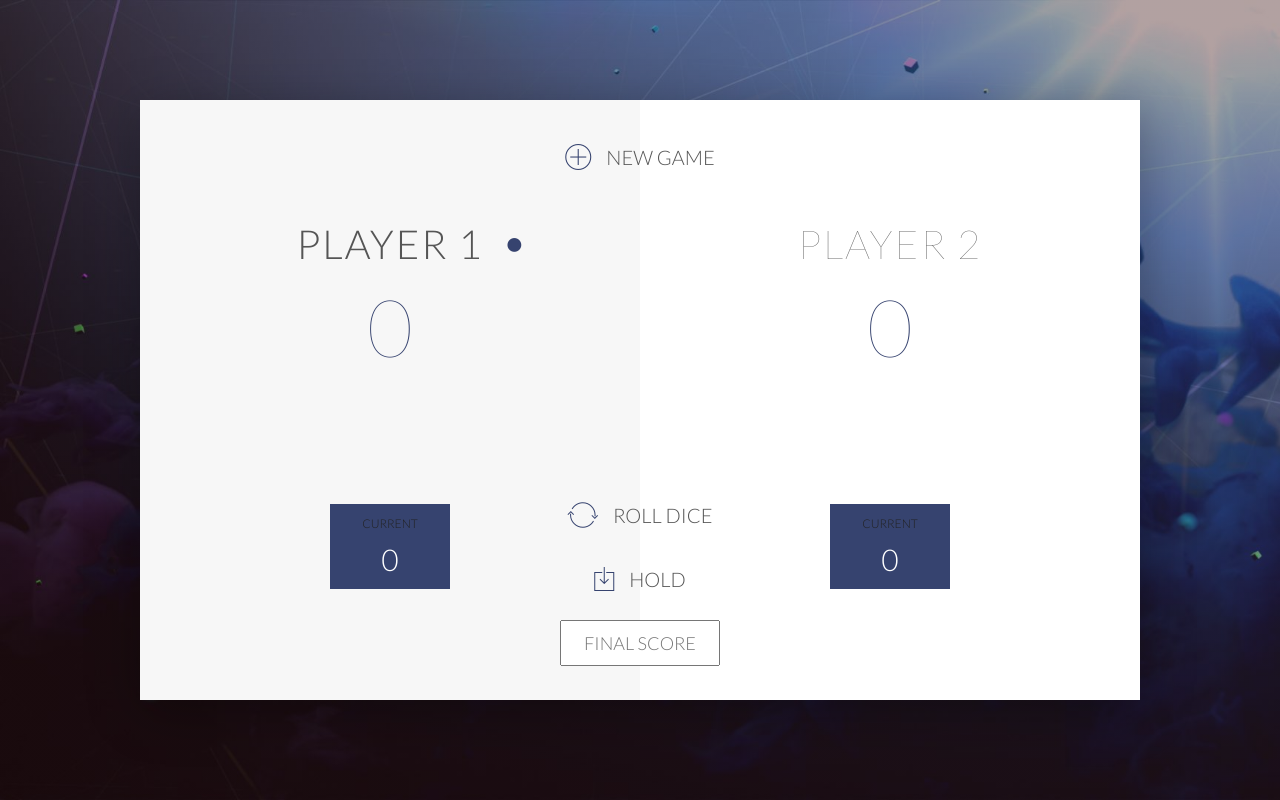
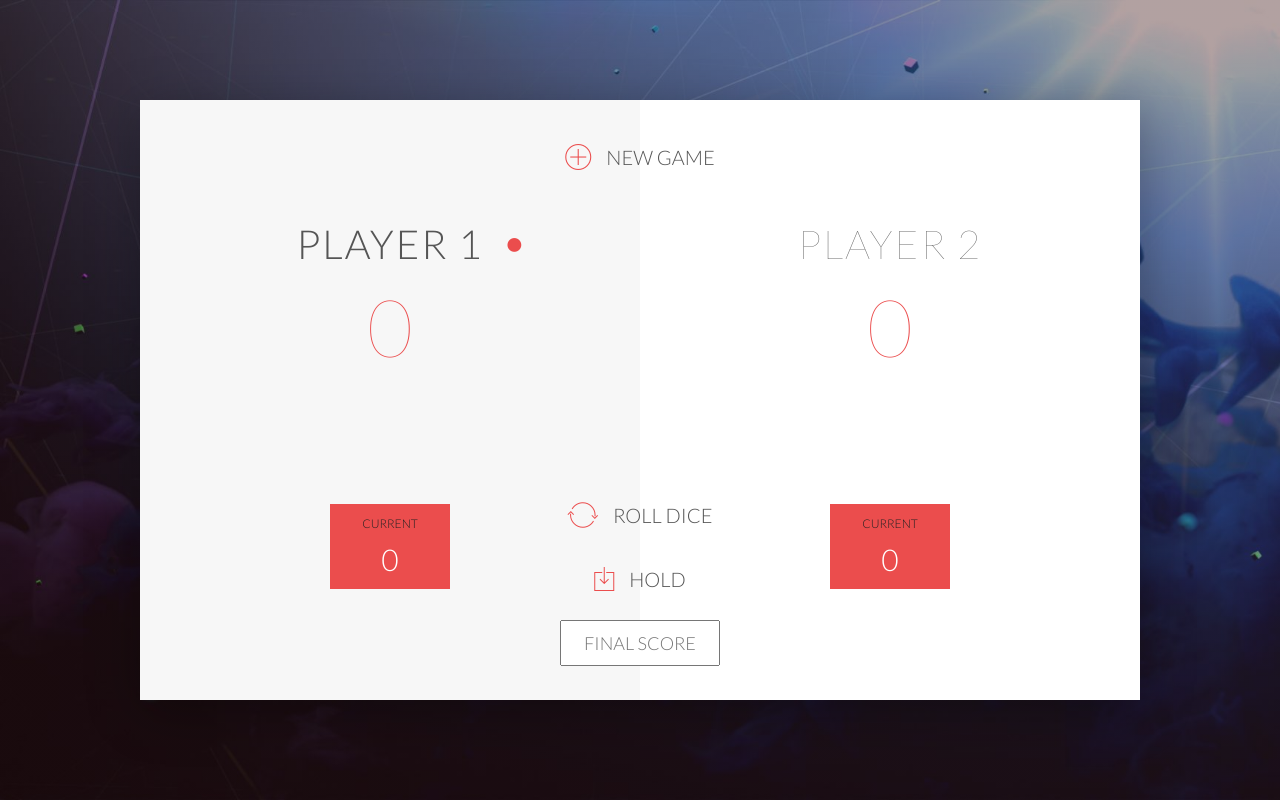
Before and after one commit to aircraftman3/Javascript-dice-game, a plain HTML site: page index.html in a window 1280 px wide. Drawn offline with nearby package versions, Linux system fonts and the light colour scheme.

Commit message:
colours back to basic

```diff
--- a/style.css
+++ b/style.css
@@ -73,7 +73,7 @@ body {
     text-align: center;
     font-size: 80px;
     font-weight: 100;
-    color: #36436f;
+    color: #EB4D4D;
     margin-bottom: 130px;
 }
 
@@ -84,13 +84,13 @@ body {
     content: "\2022";
     font-size: 47px;
     position: absolute;
-    color: #36436f;
+    color: #EB4D4D;
     top: -7px;
     right: 10px;
 }
 
 .player-current-box {
-    background-color: #36436f;
+    background-color: #EB4D4D;
     color: #fff;
     width: 40%;
     margin: 0 auto;
@@ -128,11 +128,12 @@ button {
 button:hover { font-weight: 600; }
 button:hover i { margin-right: 20px; }
 
-button:focus { outline: none;
+button:focus {
+    outline: none;
 }
 
 i {
-    color: #36436f;
+    color: #EB4D4D;
     display: inline-block;
     margin-right: 15px;
     font-size: 32px;
@@ -143,6 +144,8 @@ i {
 }
 
 .btn-new { top: 45px;}
+
+
 .btn-roll { top: 403px;}
 .btn-hold { top: 467px;}
 
@@ -159,4 +162,4 @@ i {
 #dice-2 { top: 250px;}
 
 .winner { background-color: #f7f7f7; }
-.winner .player-name { font-weight: 300; color: #36436f; }
+.winner .player-name { font-weight: 300; color: #EB4D4D; }
```
